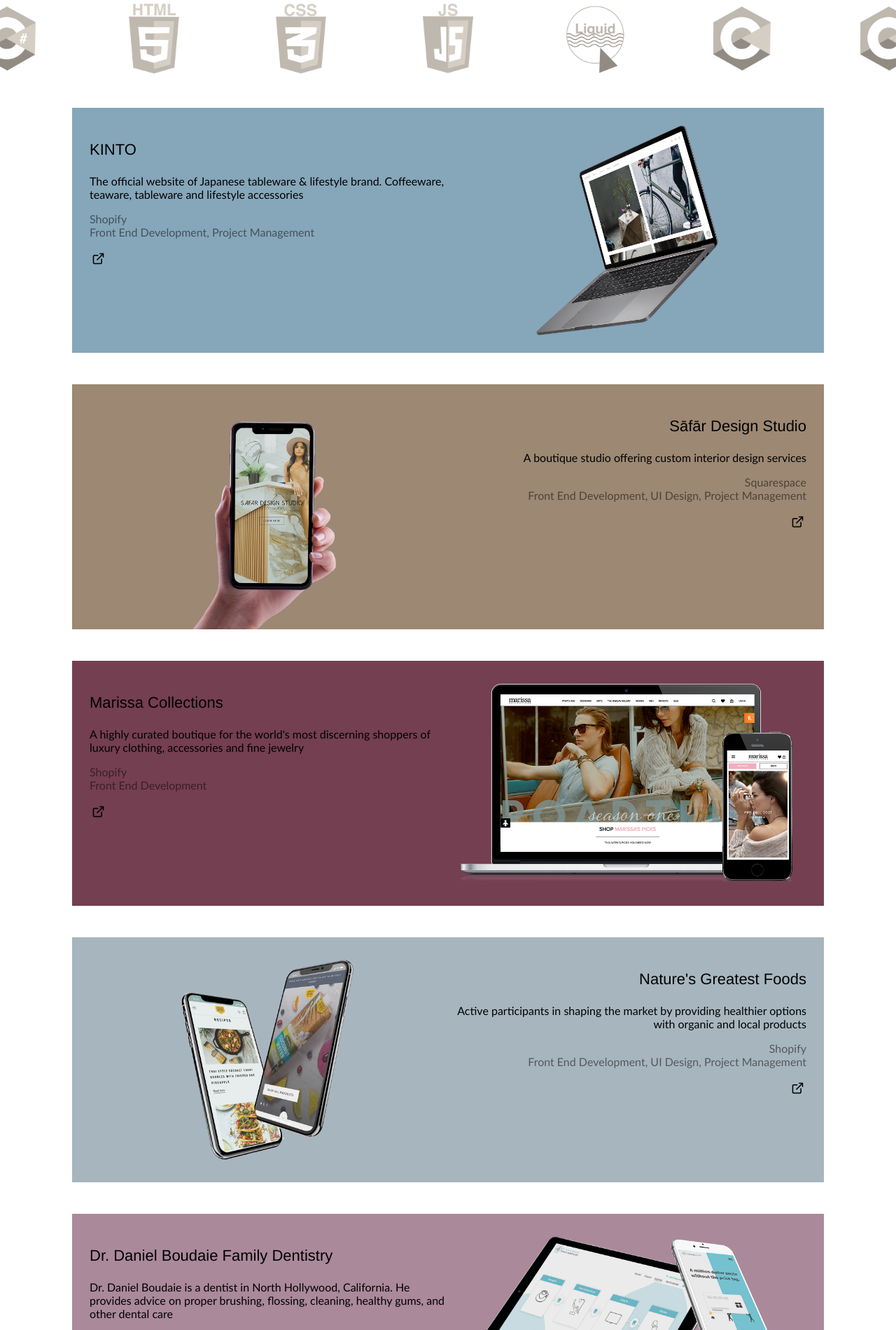
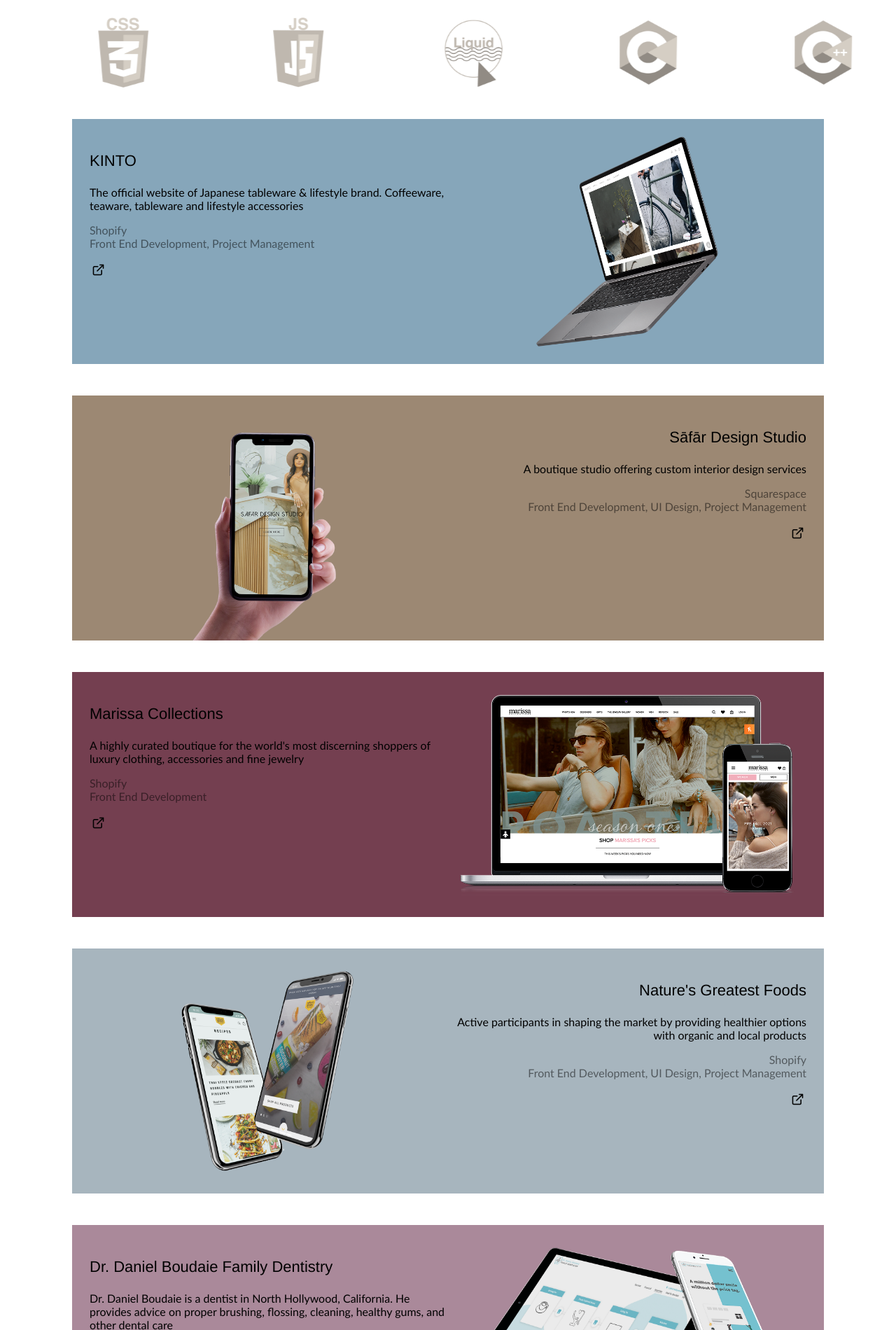
Before and after one commit to brendaboudaie/brendaboudaie.github.io, a Jekyll site: the page built from work.html, in a window 1280 px wide. Shown: the part 725-2625 px from the top of the page at 70% size. Built offline with Jekyll 4.4.1, drawn with Linux system fonts in a browser that asks for light colours.

Commit message:
changed the language logo slider

```diff
--- a/work.html
+++ b/work.html
@@ -35,29 +35,24 @@
         <img src = "assets/About_Portrait.jpg" class = "about-photo" alt="Portrait sitting on rock outside">
     </div>
 
-    <div class="main-carousel" data-flickity='{ "cellAlign": "center", "wrapAround": true, "autoPlay": 2000, "pauseAutoPlayOnHover":false }'>
-      <div class="carousel-cell">
-        <img src ="assets/Languages/HTML_Logo.png" />
+    <div class="slider">
+      <div class="slide-track">
+          <div class="slide"></div>
+          <div class="slide"></div>
+          <div class="slide"></div>
+          <div class="slide"></div>
+          <div class="slide"></div>
+          <div class="slide"></div>
+          <div class="slide"></div>
+          <div class="slide"></div>
+          <div class="slide"></div>
+          <div class="slide"></div>
+          <div class="slide"></div>
+          <div class="slide"></div>
+          <div class="slide"></div>
+          <div class="slide"></div>
       </div>
-      <div class="carousel-cell">
-        <img src ="assets/Languages/CSS_Logo.png" />
-      </div>
-      <div class="carousel-cell">
-        <img src ="assets/Languages/Javascript_Logo.png" />
-      </div>
-      <div class="carousel-cell">
-        <img src ="assets/Languages/Liquid_Logo.png" />
-      </div>
-      <div class="carousel-cell">
-        <img src ="assets/Languages/C_Logo.png" />
-      </div>
-      <div class="carousel-cell">
-        <img src ="assets/Languages/C++_Logo.png" />
-      </div>
-      <div class="carousel-cell">
-        <img src ="assets/Languages/CSharp_Logo.png" />
-      </div>
-    </div>
+  </div>
 
     {% include work.html %}
 </div>
@@ -78,7 +73,6 @@
   height: 100%;
   width: 100%;
   position: relative;
-  background: #f0e7dd;
   background: white;
   clip-path: polygon(0 0, 0 100%, 65% 100%, 65% 0);
   -webkit-clip-path: polygon(0 0, 0 100%, 65% 100%, 65% 0);
@@ -161,6 +155,64 @@
   color: #3f4c66 !important;
   margin: 2px 0px !important;
 }
+.slider {
+    height: 100px;
+    margin: auto;
+    margin-top: 45px;
+    overflow: hidden;
+    position: relative;
+    width: 100%;
+}
+
+.slider .slide-track {
+    animation: scroll 50s linear infinite;
+    display: flex;
+    width: calc(250px * 14);
+}
+
+.slider .slide {
+    height: 100px;
+    width: 250px;
+    background-size: contain;
+    background-repeat: no-repeat;
+    background-position: center center;
+}
+.slide:nth-child(1), .slide:nth-child(8) {
+    background-image: url("assets/Languages/HTML_Logo.png");
+}
+
+.slide:nth-child(2), .slide:nth-child(9) {
+  background-image: url("assets/Languages/CSS_Logo.png");
+}
+
+.slide:nth-child(3), .slide:nth-child(10) {
+  background-image: url("assets/Languages/Javascript_Logo.png");
+}
+
+.slide:nth-child(4), .slide:nth-child(11) {
+  background-image: url("assets/Languages/Liquid_Logo.png");
+}
+
+.slide:nth-child(5), .slide:nth-child(12) {
+  background-image: url("assets/Languages/C_Logo.png");
+}
+
+.slide:nth-child(6), .slide:nth-child(13) {
+  background-image: url("assets/Languages/C++_Logo.png");
+}
+
+.slide:nth-child(7), .slide:nth-child(14) {
+    background-image: url("assets/Languages/CSharp_Logo.png");
+}
+
+@keyframes scroll {
+    0% {
+        transform: translateX(0);
+    }
+    100% {
+        transform: translateX(calc(-250px * 7));
+    }
+}
 
 @media screen and (max-width: 940px) {
   .about-photo {
@@ -231,6 +283,22 @@
   .work-container img{
     width: 100%
   }
+  .slider {
+    height: 80px;;
+}
+.slider .slide-track {
+    animation: scroll 50s linear infinite;
+    display: flex;
+    width: calc(100px * 14);
+}
+
+.slider .slide {
+    height: 80px;
+    width: 100px;
+    background-size: contain;
+    background-repeat: no-repeat;
+    background-position: center center;
+}
 }
 </style>
 
```
Also changed, not shown: 3 other files.
